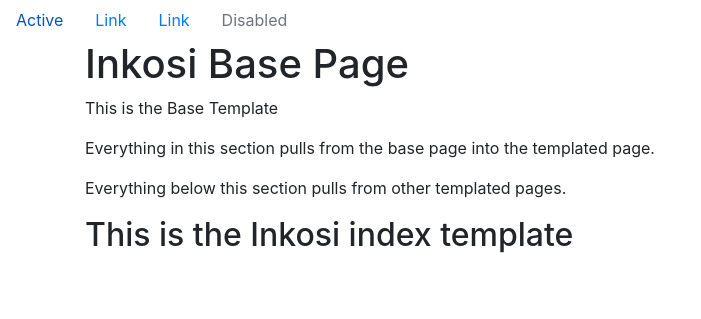
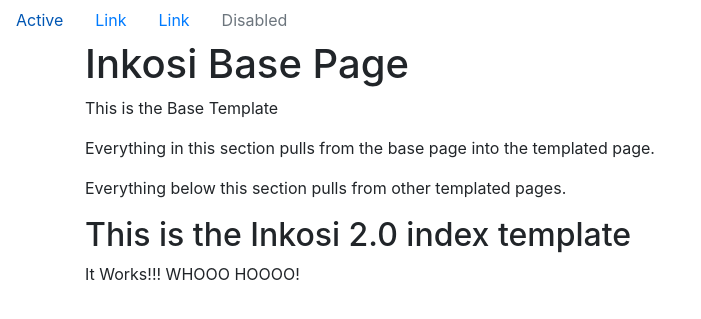
Before and after one commit to t2the2ndpower/Incxosi, a Django app: page / in a window 1280 px wide. Shown: the top 319 px of the page, without its empty margins (0-701 px from the left). Run offline with Django 3.2, Linux system fonts and the light colour scheme; some libraries are stand-ins or nearby versions.

Commit message:
index template update

```diff
--- a/iSrc/inkosi2_dp/templates/index.html
+++ b/iSrc/inkosi2_dp/templates/index.html
@@ -2,6 +2,7 @@
 
 {% block content %}
 <div class="container">
-    <h2>This is the Inkosi index template</h2>
+    <h2>This is the Inkosi 2.0 index template</h2>
+    <p>It Works!!!  WHOOO HOOOO!</p>
 </div>
 {% endblock %}
```
